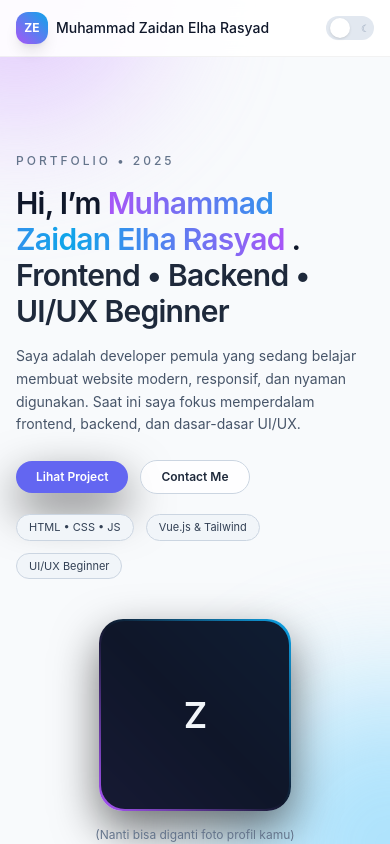
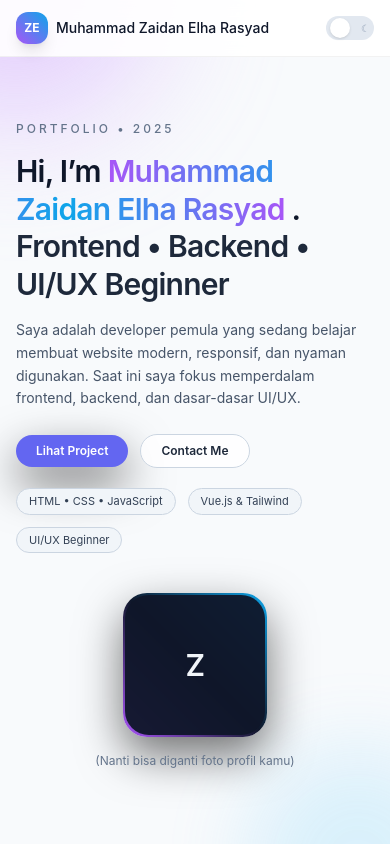
Before and after one commit to Zaidanelha/my-portofolio, a Vue app: page / in a window 390 px wide. Shown: the top 844 px of the page. Built offline with nearby package versions, Linux system fonts and the light colour scheme.

Commit message:
perbaikan

```diff
--- a/src/App.vue
+++ b/src/App.vue
@@ -19,14 +19,21 @@ const applyTheme = (value) => {
 }
 
 onMounted(() => {
-  // Ikuti setting OS dulu (kalau ada)
-  const prefersDark = window.matchMedia &&
-    window.matchMedia('(prefers-color-scheme: dark)').matches
-  applyTheme(prefersDark ?? true)
+  const saved = localStorage.getItem('theme')
+  if (saved === 'dark' || saved === 'light') {
+    applyTheme(saved === 'dark')
+  } else {
+    const prefersDark =
+      window.matchMedia &&
+      window.matchMedia('(prefers-color-scheme: dark)').matches
+    applyTheme(prefersDark)
+  }
 })
 
 const toggleTheme = () => {
-  applyTheme(!isDark.value)
+  const next = !isDark.value
+  applyTheme(next)
+  localStorage.setItem('theme', next ? 'dark' : 'light')
 }
 </script>
 
@@ -35,14 +42,14 @@ const toggleTheme = () => {
     class="min-h-screen transition-colors duration-500"
     :class="isDark ? 'bg-background text-slate-100' : 'bg-slate-50 text-slate-900'"
   >
-    <!-- Glow background (lebih lembut di light mode) -->
+    <!-- Glow background -->
     <div class="pointer-events-none fixed inset-0 opacity-60">
       <div
         class="absolute -top-40 -left-32 h-72 w-72 rounded-full blur-3xl mix-blend-soft-light"
         :class="isDark ? 'bg-purple-600' : 'bg-purple-300'"
       ></div>
       <div
-        class="absolute -bottom-40 -right-40 h-80 w-80 rounded-full blur-3xl mix-blend-soft-light"
+        class="absolute -bottom-32 -right-20 h-56 w-56 sm:h-72 sm:w-72 rounded-full blur-2xl mix-blend-soft-light opacity-40"
         :class="isDark ? 'bg-sky-500' : 'bg-sky-300'"
       ></div>
     </div>
@@ -51,7 +58,7 @@ const toggleTheme = () => {
       <Navbar :is-dark="isDark" @toggle-theme="toggleTheme" />
 
       <main class="max-w-5xl mx-auto px-4 sm:px-6 lg:px-0">
-        <section id="home" class="pt-24 sm:pt-28 lg:pt-32">
+        <section id="home" class="pt-16 sm:pt-24 lg:pt-28">
           <Hero />
         </section>
 
--- a/src/assets/main.css
+++ b/src/assets/main.css
@@ -2,16 +2,16 @@
 @tailwind components;
 @tailwind utilities;
 
-/* Default: light mode */
+/* Default: LIGHT MODE */
 :root {
   color-scheme: light;
 }
 
 body {
-  @apply bg-slate-50 text-slate-900 font-sans antialiased;
+  @apply bg-slate-50 text-slate-900 font-sans antialiased transition-colors duration-300 ease-in-out;
 }
 
-/* Saat body punya class "dark" */
+/* DARK MODE – aktif ketika body punya class "dark" */
 body.dark {
   color-scheme: dark;
   @apply bg-background text-slate-100;
--- a/src/components/Hero.vue
+++ b/src/components/Hero.vue
@@ -17,7 +17,7 @@ const shortBio =
       </p>
 
       <h1
-        class="text-3xl sm:text-4xl md:text-5xl font-semibold tracking-tight mb-4 text-slate-900 dark:text-white"
+        class="text-3xl sm:text-4xl md:text-5xl font-semibold tracking-tight mb-4 leading-tight text-slate-900 dark:text-white"
       >
         Hi, I’m
         <span
@@ -59,7 +59,7 @@ const shortBio =
                  bg-slate-100 border-slate-300 text-slate-700
                  dark:bg-white/5 dark:border-white/10 dark:text-slate-200"
         >
-          HTML • CSS • JS
+          HTML • CSS • JavaScript
         </span>
         <span
           class="rounded-full border px-3 py-1
@@ -80,14 +80,15 @@ const shortBio =
 
     <div class="relative">
       <div
-        class="mx-auto h-48 w-48 sm:h-56 sm:w-56 rounded-3xl p-[2px] shadow-soft
+        class="mx-auto h-36 w-36 sm:h-48 sm:w-48 lg:h-56 lg:w-56
+               rounded-3xl p-[2px] shadow-soft
                bg-gradient-to-tr from-purple-500 via-slate-900 to-sky-500"
       >
         <div
           class="h-full w-full rounded-3xl flex items-center justify-center
                  bg-slate-900/95 dark:bg-slate-950/90"
         >
-          <span class="text-4xl sm:text-5xl font-semibold tracking-tight text-slate-100">
+          <span class="text-3xl sm:text-4xl lg:text-5xl font-semibold tracking-tight text-slate-100">
             Z
           </span>
         </div>
--- a/src/components/Navbar.vue
+++ b/src/components/Navbar.vue
@@ -45,7 +45,7 @@ const navItems = [
       </div>
 
       <div class="flex items-center gap-3">
-        <!-- toggle light/dark -->
+        <!-- Toggle light/dark -->
         <button
           type="button"
           @click="emit('toggle-theme')"
--- a/src/components/Projects.vue
+++ b/src/components/Projects.vue
@@ -5,8 +5,6 @@ const projects = [
     description:
       'Landing page bertema toko sneakers dengan desain modern dan layout responsif. Fokus pada tampilan produk dan experience pengguna.',
     stack: ['Vue.js', 'Tailwind CSS'],
-    linkDemo: '#',
-    linkCode: '#',
   },
 ]
 </script>
--- a/src/main.js
+++ b/src/main.js
@@ -1,5 +1,5 @@
 import { createApp } from 'vue'
 import App from './App.vue'
-import './assets/main.css'   // <-- cuma ini, tidak ada './style.css'
+import './assets/main.css' // hanya ini, TIDAK ada import './style.css'
 
 createApp(App).mount('#app')
--- a/src/style.css
+++ /dev/null
@@ -1,79 +0,0 @@
-:root {
-  font-family: system-ui, Avenir, Helvetica, Arial, sans-serif;
-  line-height: 1.5;
-  font-weight: 400;
-
-  color-scheme: light dark;
-  color: rgba(255, 255, 255, 0.87);
-  background-color: #242424;
-
-  font-synthesis: none;
-  text-rendering: optimizeLegibility;
-  -webkit-font-smoothing: antialiased;
-  -moz-osx-font-smoothing: grayscale;
-}
-
-a {
-  font-weight: 500;
-  color: #646cff;
-  text-decoration: inherit;
-}
-a:hover {
-  color: #535bf2;
-}
-
-body {
-  margin: 0;
-  display: flex;
-  place-items: center;
-  min-width: 320px;
-  min-height: 100vh;
-}
-
-h1 {
-  font-size: 3.2em;
-  line-height: 1.1;
-}
-
-button {
-  border-radius: 8px;
-  border: 1px solid transparent;
-  padding: 0.6em 1.2em;
-  font-size: 1em;
-  font-weight: 500;
-  font-family: inherit;
-  background-color: #1a1a1a;
-  cursor: pointer;
-  transition: border-color 0.25s;
-}
-button:hover {
-  border-color: #646cff;
-}
-button:focus,
-button:focus-visible {
-  outline: 4px auto -webkit-focus-ring-color;
-}
-
-.card {
-  padding: 2em;
-}
-
-#app {
-  max-width: 1280px;
-  margin: 0 auto;
-  padding: 2rem;
-  text-align: center;
-}
-
-@media (prefers-color-scheme: light) {
-  :root {
-    color: #213547;
-    background-color: #ffffff;
-  }
-  a:hover {
-    color: #747bff;
-  }
-  button {
-    background-color: #f9f9f9;
-  }
-}
--- a/tailwind.config.cjs
+++ b/tailwind.config.cjs
@@ -1,6 +1,6 @@
 /** @type {import('tailwindcss').Config} */
 module.exports = {
-  darkMode: 'class', // <--- ini penting
+  darkMode: 'class', // penting untuk dark mode
   content: [
     "./index.html",
     "./src/**/*.{vue,js,ts,jsx,tsx}",
```
